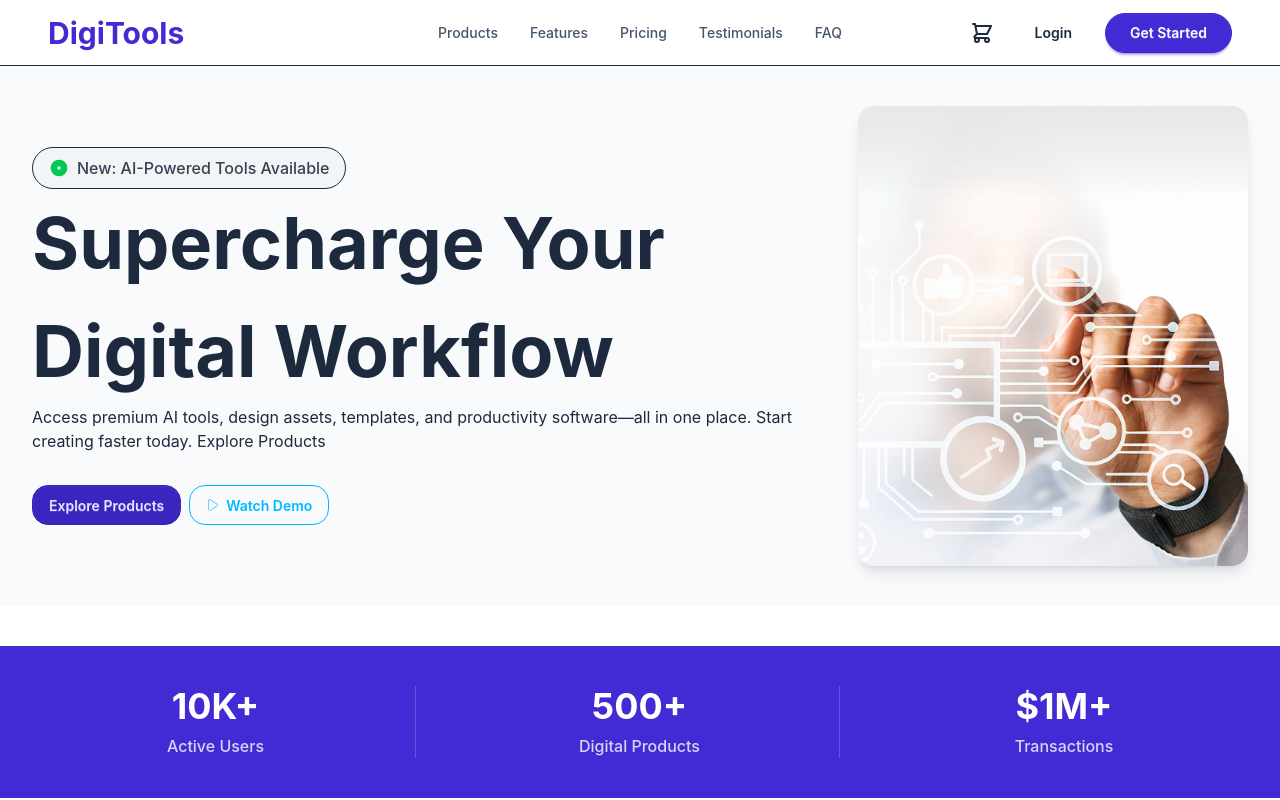
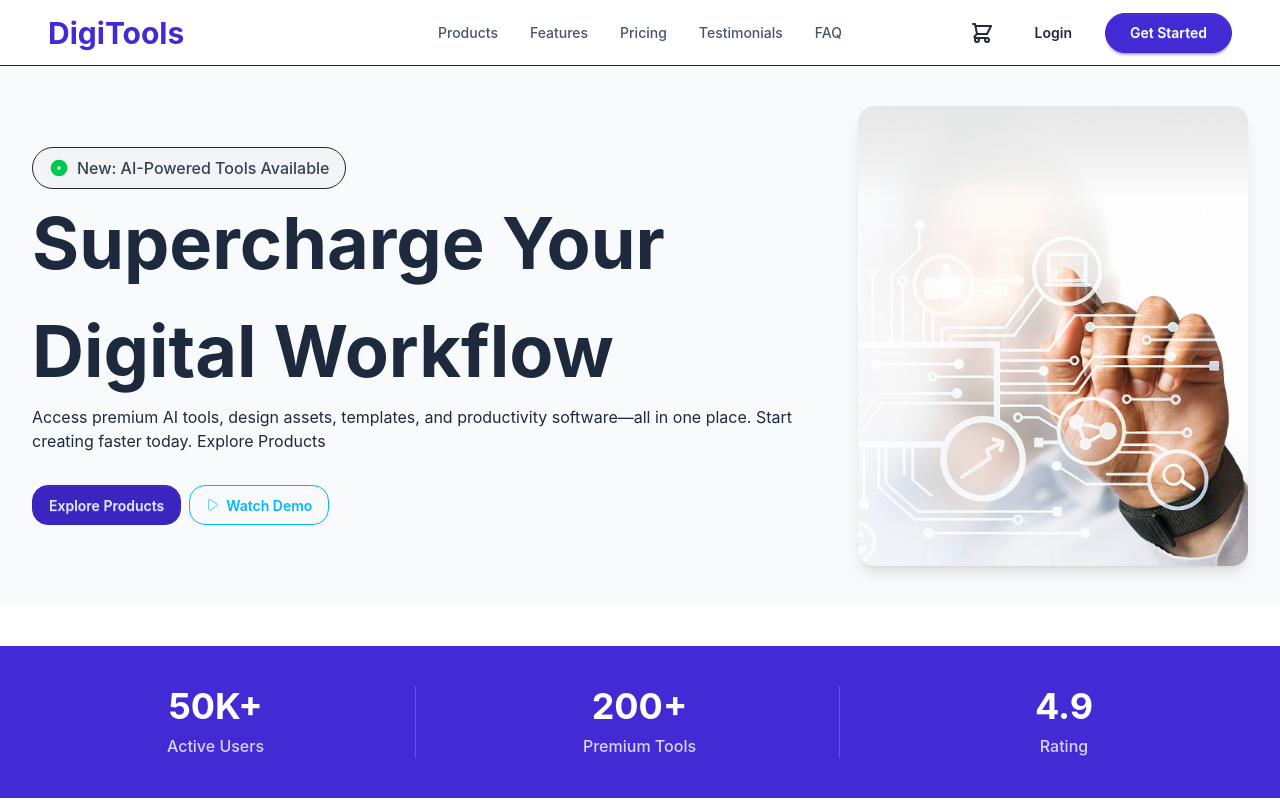
Before and after one commit to khirul-alam/assignment-six, a React (Vite) app: page / in a window 1280 px wide. Shown: the top 800 px of the page. Built offline with nearby package versions, Linux system fonts and the light colour scheme.

Commit message:
State update

```diff
--- a/src/components/Stats.jsx
+++ b/src/components/Stats.jsx
@@ -7,20 +7,20 @@ export default function Stats() {
 
         {/* 1st status */}
         <div className="border-b md:border-b-0 md:border-r border-white/20 pb-6 md:pb-0">
-          <h2 className="text-4xl font-bold mb-2">10K+</h2>
+          <h2 className="text-4xl font-bold mb-2">50K+</h2>
           <p className="text-white/80 font-medium">Active Users</p>
         </div>
 
         {/*2st status */}
         <div className="border-b md:border-b-0 md:border-r border-white/20 pb-6 md:pb-0">
-          <h2 className="text-4xl font-bold mb-2">500+</h2>
-          <p className="text-white/80 font-medium">Digital Products</p>
+          <h2 className="text-4xl font-bold mb-2">200+</h2>
+          <p className="text-white/80 font-medium">Premium Tools</p>
         </div>
 
         {/* 3st status */}
         <div>
-          <h2 className="text-4xl font-bold mb-2">$1M+</h2>
-          <p className="text-white/80 font-medium">Transactions</p>
+          <h2 className="text-4xl font-bold mb-2">4.9</h2>
+          <p className="text-white/80 font-medium">Rating</p>
         </div>
 
       </div>
```
